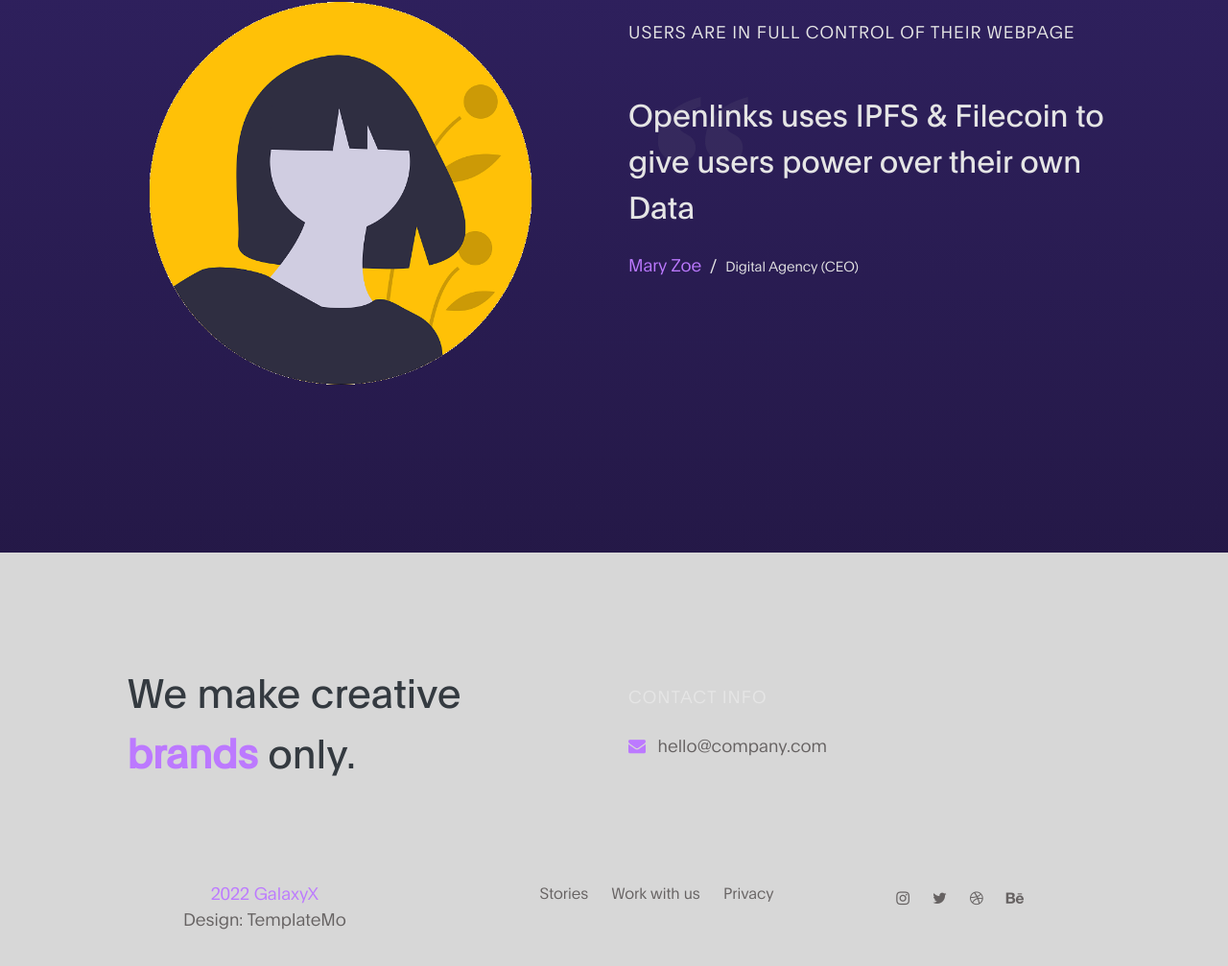
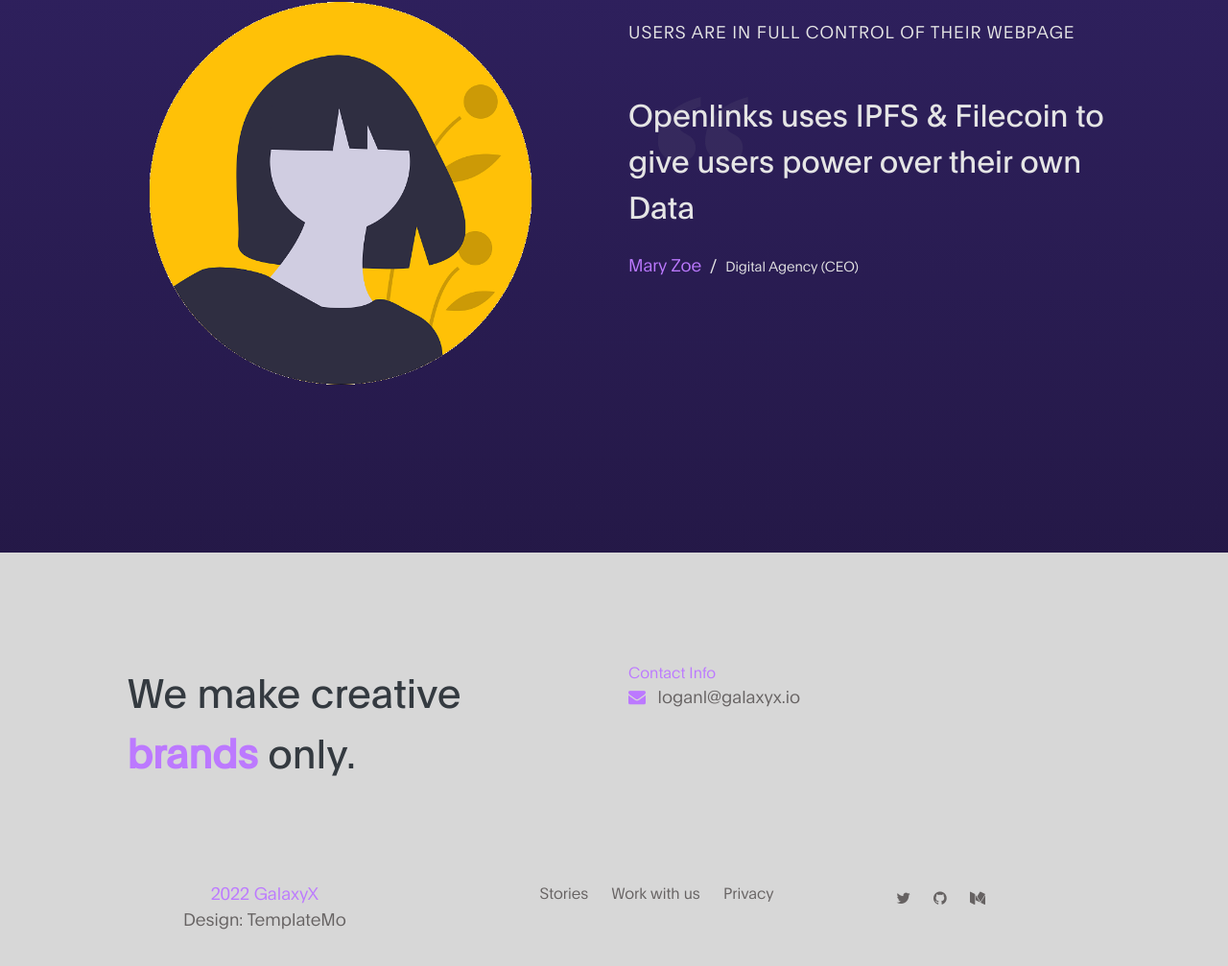
Before and after one commit to noryev/openlinks-homepage, a plain HTML site: page index.html in a window 1280 px wide. Shown: the part 1349-2356 px from the top of the page at 96% size. Drawn offline with Linux system fonts and the light colour scheme.

Commit message:
fixed the color oh my god

```diff
--- a/index.html
+++ b/index.html
@@ -163,12 +163,13 @@
           </div>
 
           <div class="col-lg-3 col-md-6 col-12" data-aos="fade-up" data-aos-delay="200">
-            <h4 class="my-4">Contact Info</h4>
+
+            <b class="my-4">Contact Info</b>
 
             <p>
               <a href="#">
                 <i class="fa fa-envelope mr-2 footer-icon"></i>
-                hello@company.com
+                loganl@galaxyx.io
               </a>
             </p>
           </div>
@@ -199,10 +200,9 @@
 
           <div class="col-lg-3 mx-lg-auto col-md-6 col-12" data-aos="fade-up" data-aos-delay="600">
             <ul class="social-icon">
-              <li><a href="#" class="fa fa-instagram"></a></li>
               <li><a href="#" class="fa fa-twitter"></a></li>
-              <li><a href="#" class="fa fa-dribbble"></a></li>
-              <li><a href="#" class="fa fa-behance"></a></li>
+              <li><a href="#" class="fa fa-github"></a></li>
+              <li><a href="#" class="fa fa-medium"></a></li>
             </ul>
           </div>
 
```
